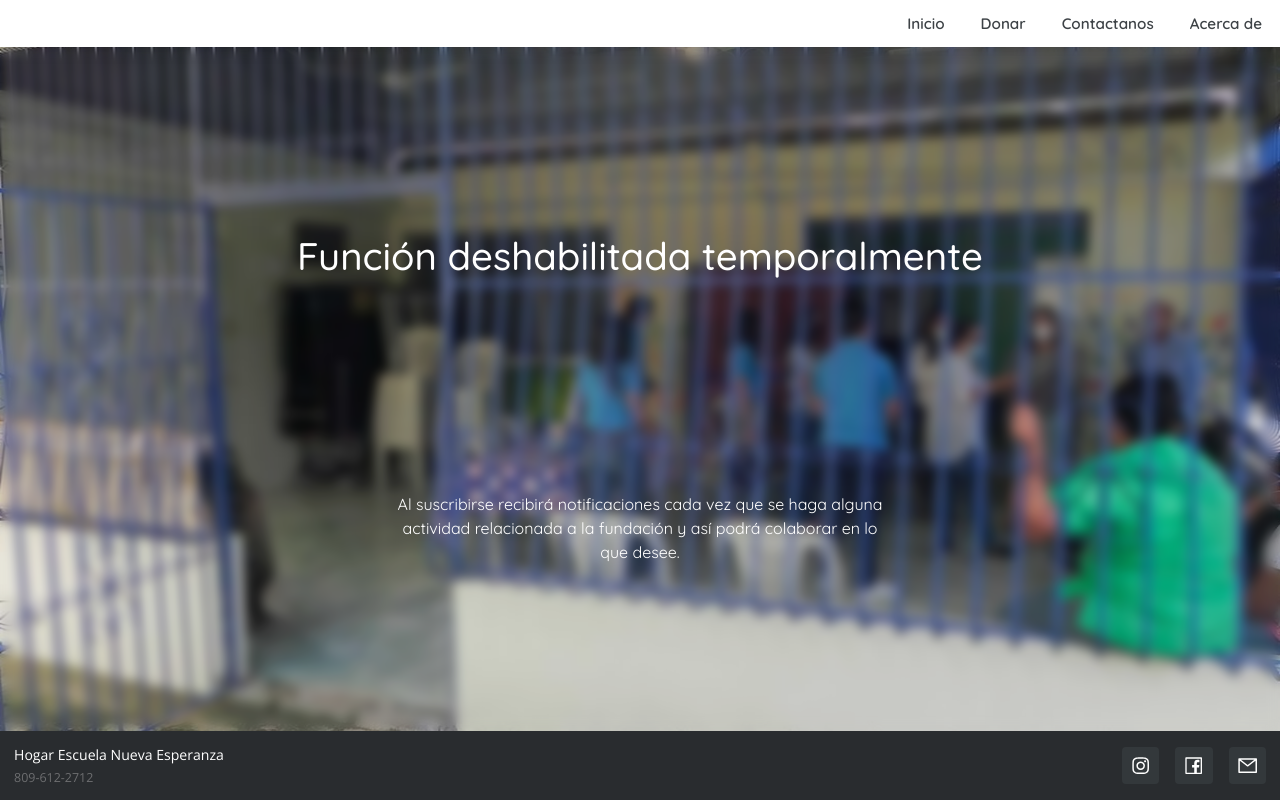
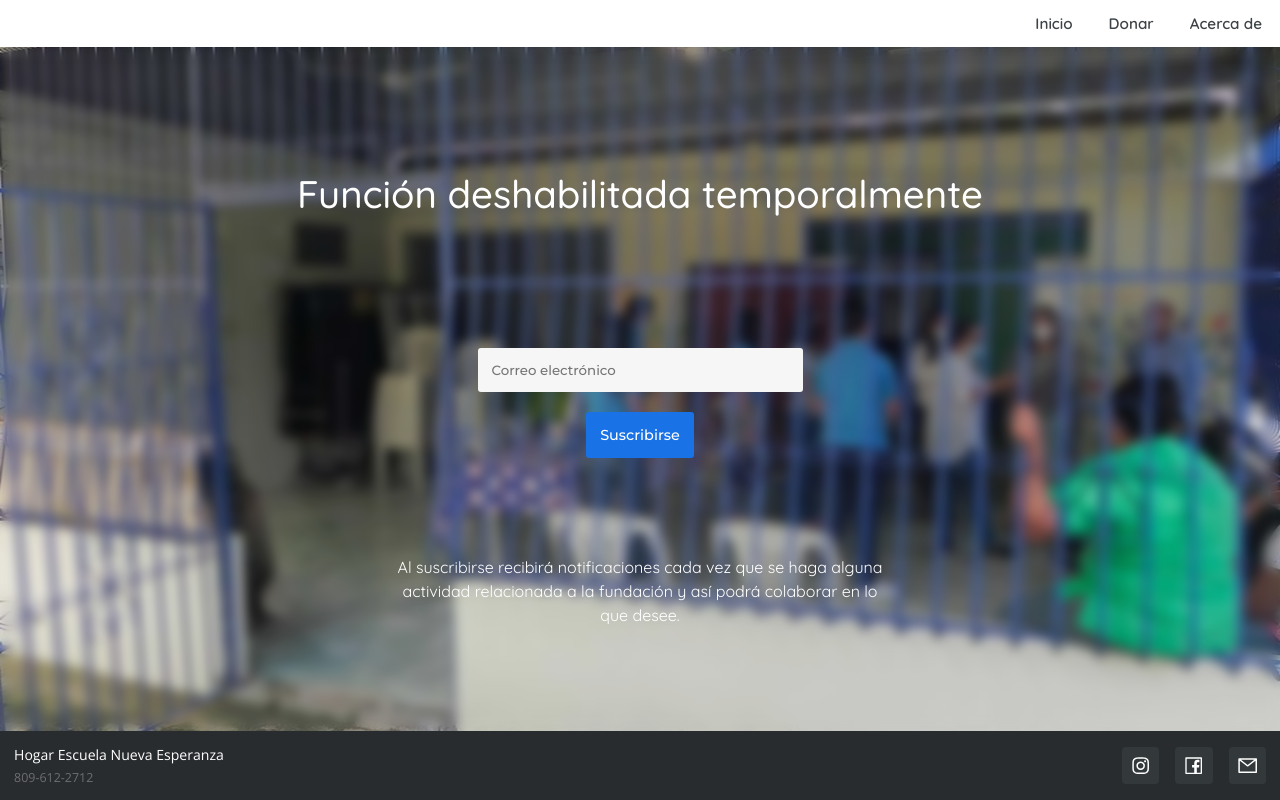
Before and after one commit to miguelrg28/loveandhope-nextjs, a Next.js app: page /suscribe in a window 1280 px wide. Built offline with nearby package versions, Linux system fonts and the light colour scheme.

Commit message:
Deleted contact, disabled news emailer and enabled suscribe option

```diff
--- a/components/Menu.js
+++ b/components/Menu.js
@@ -18,9 +18,9 @@ const Menu = () => {
                     <Link href="/donate">
                         <button>Donar</button>
                     </Link>
-                    <Link href="/contact">
+                    {/*<Link href="/contact">
                         <button>Contactanos</button>
-                    </Link>
+    </Link>*/}
                     <Link href="/about">
                         <button>Acerca de</button>
                     </Link>
--- a/pages/api/news/index.js
+++ b/pages/api/news/index.js
@@ -35,7 +35,7 @@ const handler = nc()
             res.status(201).json({ success: true, savedNews })
 
             //Content for email
-            let content = `<div class="container" style="display: block;margin: 8px;">
+            /*let content = `<div class="container" style="display: block;margin: 8px;">
             <table style="border: 2.5px solid #f1f1f1;font-family: Montserrat, 'sans-serif';width: 100%;padding: 10px;">
                 <tr>
                     <td class="img-container" style="display: block;text-align: center;">
@@ -83,7 +83,7 @@ const handler = nc()
                         }
                     }
                 )
-            }
+            }*/
         } catch (err) {
             console.log(err)
             res.status(400).json({ success: false })
--- a/pages/suscribe.js
+++ b/pages/suscribe.js
@@ -51,7 +51,7 @@ export default function Suscribe() {
 
                         {!succeed.succeed && (
                             <>
-                                {/*<form
+                                <form
                                     className={styles.suscribirse_container}
                                     onSubmit={handleSubmit}
                                 >
@@ -63,8 +63,8 @@ export default function Suscribe() {
                                         onChange={(e) => setEmail(e.target.value)}
                                         value={email_form}
                                     />
-                        <button className="button-form">Suscribirse</button>
-                                </form>*/}
+                                    <button className="button-form">Suscribirse</button>
+                                </form>
 
                                 <div className={styles.description_container}>
                                     <p>
```
